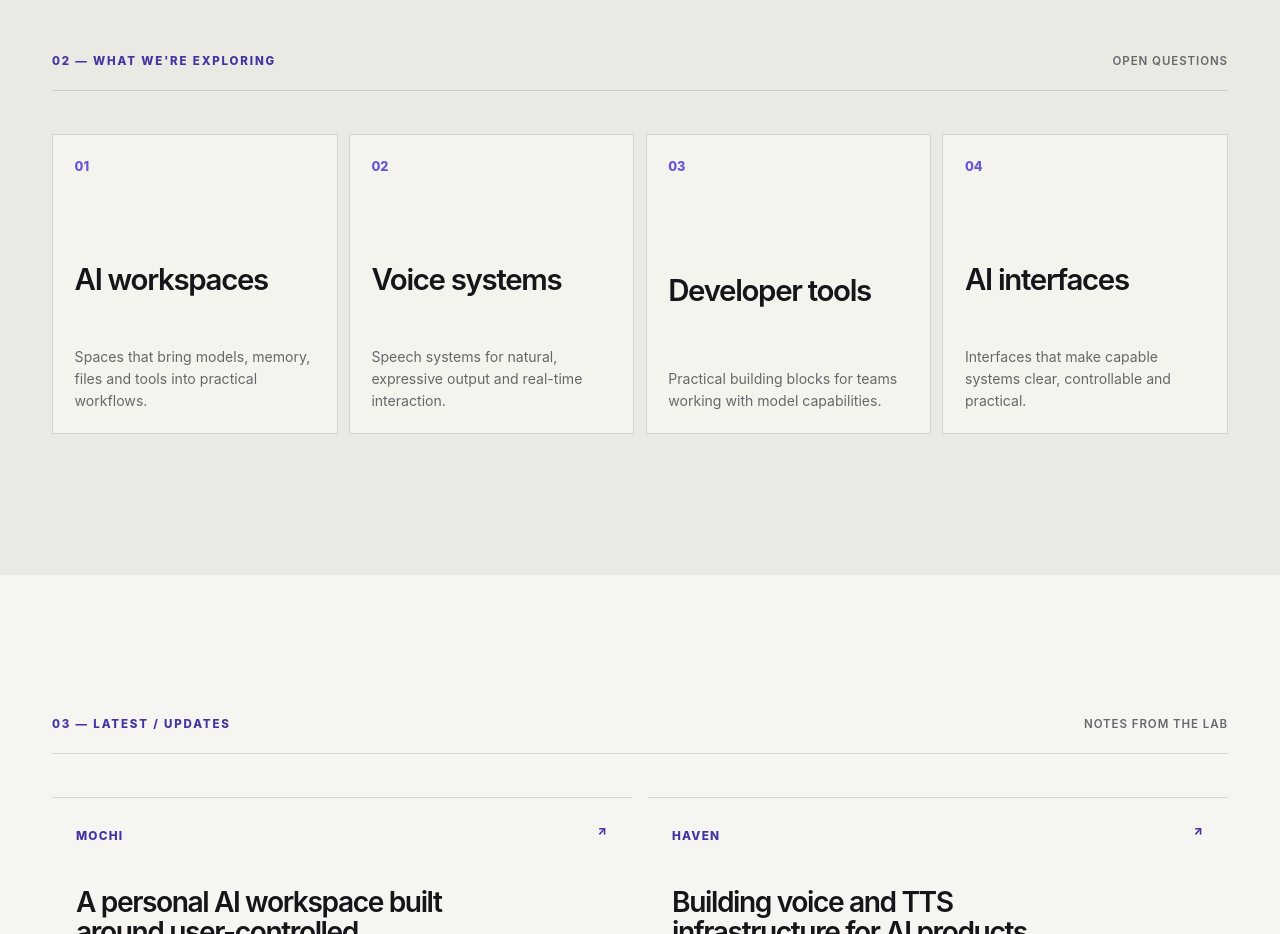
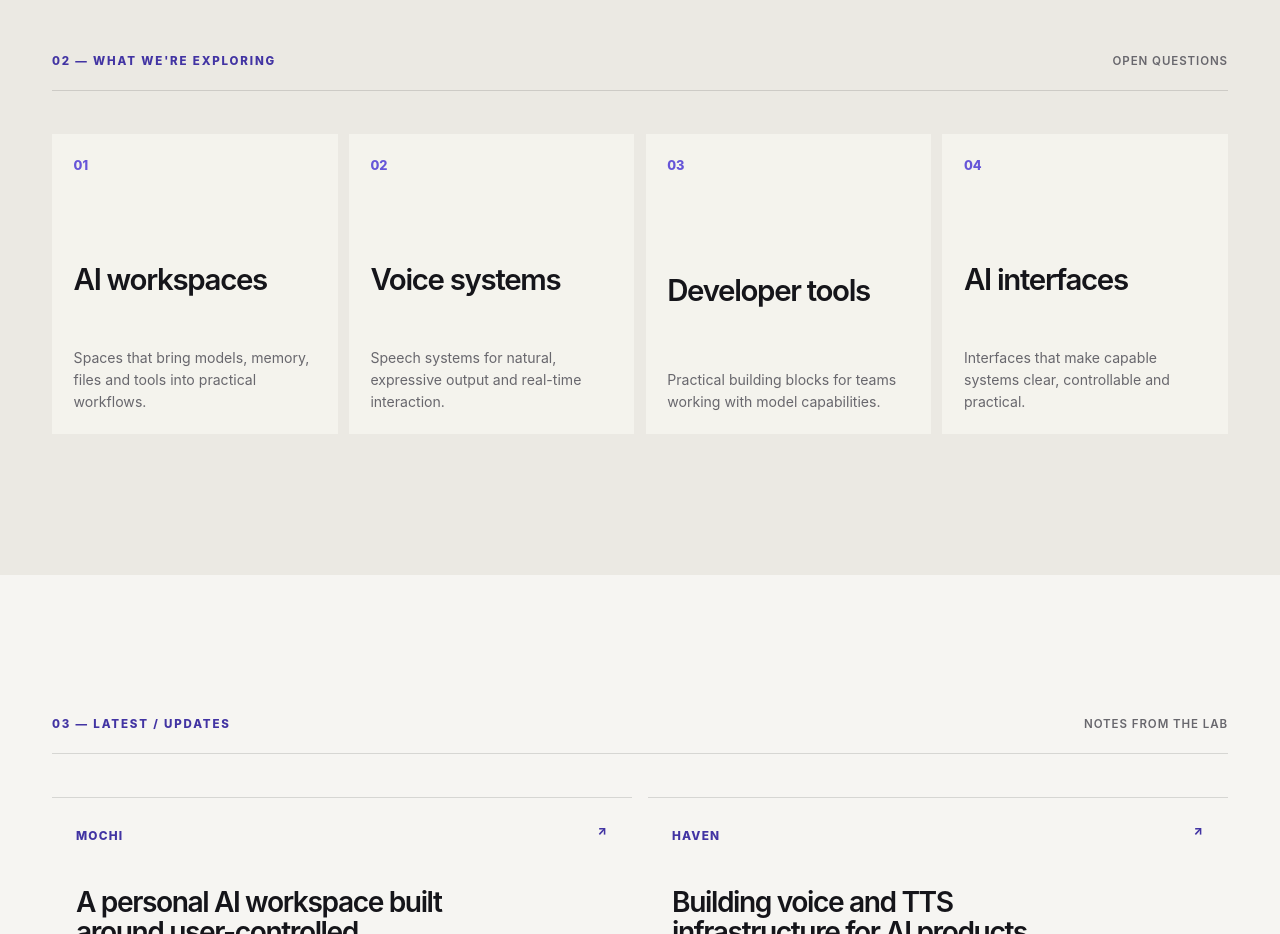
Before and after one commit to konantakatsuki-prog/toumio-labs, a website: page src/index.html in a window 1280 px wide. Shown: the part 1860-2794 px from the top of the page. Drawn offline with Linux system fonts and the light colour scheme.

Commit message:
Remove exploration card borders

```diff
--- a/src/assets/styles.css
+++ b/src/assets/styles.css
@@ -122,7 +122,7 @@ img, svg { display: block; max-width: 100%; }
 
 .muted-band { background: var(--paper-deep); }
 .explore-grid { display: grid; grid-template-columns: repeat(4, 1fr); gap: .7rem; margin-top: 2.7rem; }
-.explore-card { display: flex; flex-direction: column; justify-content: space-between; min-height: 300px; padding: 1.35rem; border: 1px solid var(--line); background: rgba(255,254,250,.42); transition: background .25s ease, transform .25s ease; }
+.explore-card { display: flex; flex-direction: column; justify-content: space-between; min-height: 300px; padding: 1.35rem; background: rgba(255,254,250,.42); transition: background .25s ease, transform .25s ease; }
 .explore-card:hover { background: var(--white); transform: translateY(-4px); }
 .explore-number { color: var(--violet); font-size: .8rem; font-weight: 800; }
 .explore-card h3 { margin: 3rem 0 0; font-size: clamp(1.35rem, 2.3vw, 2rem); line-height: 1.02; letter-spacing: -.045em; font-weight: 560; }
```
Also changed, not shown: dist/assets/styles.css.
